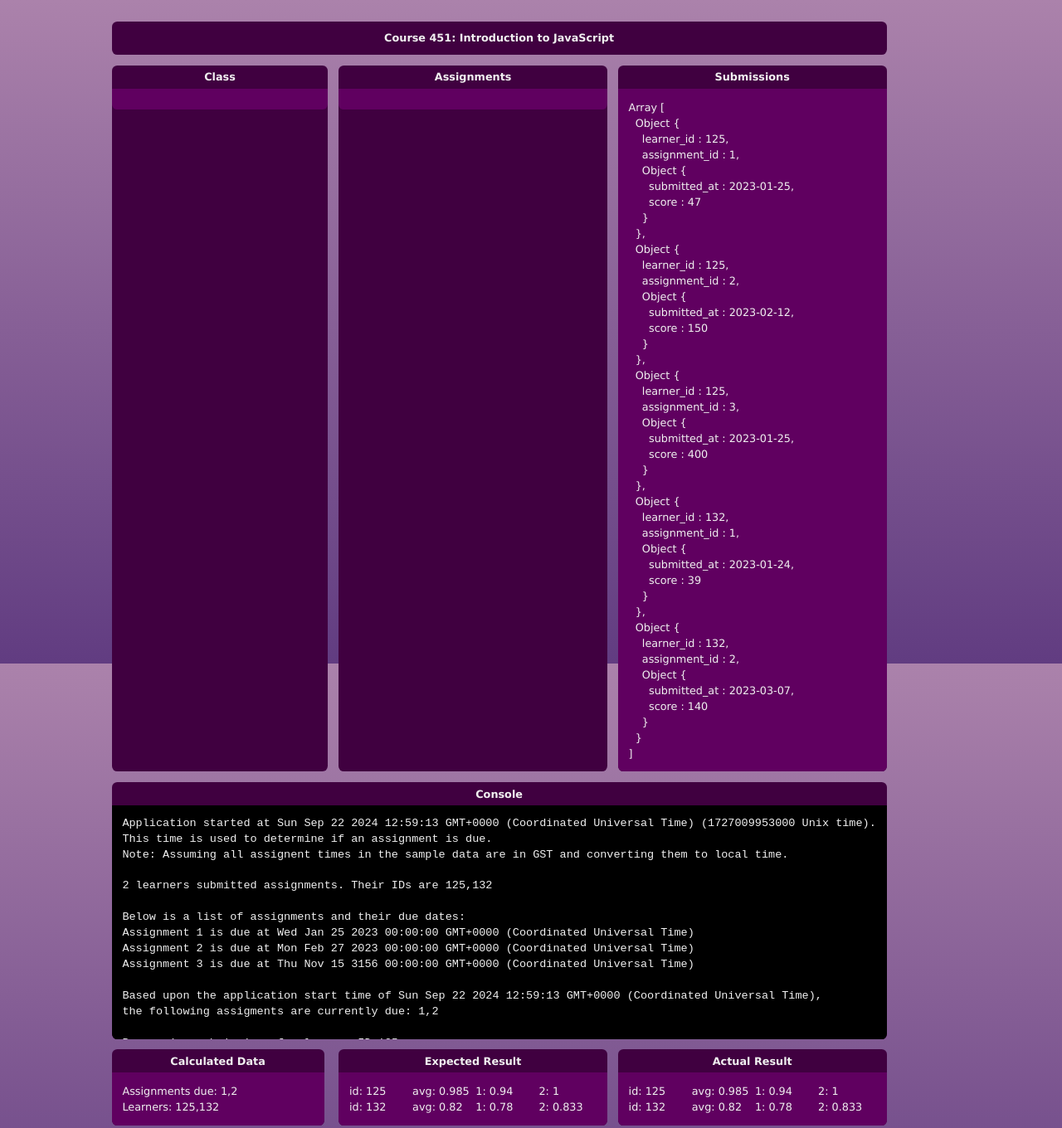
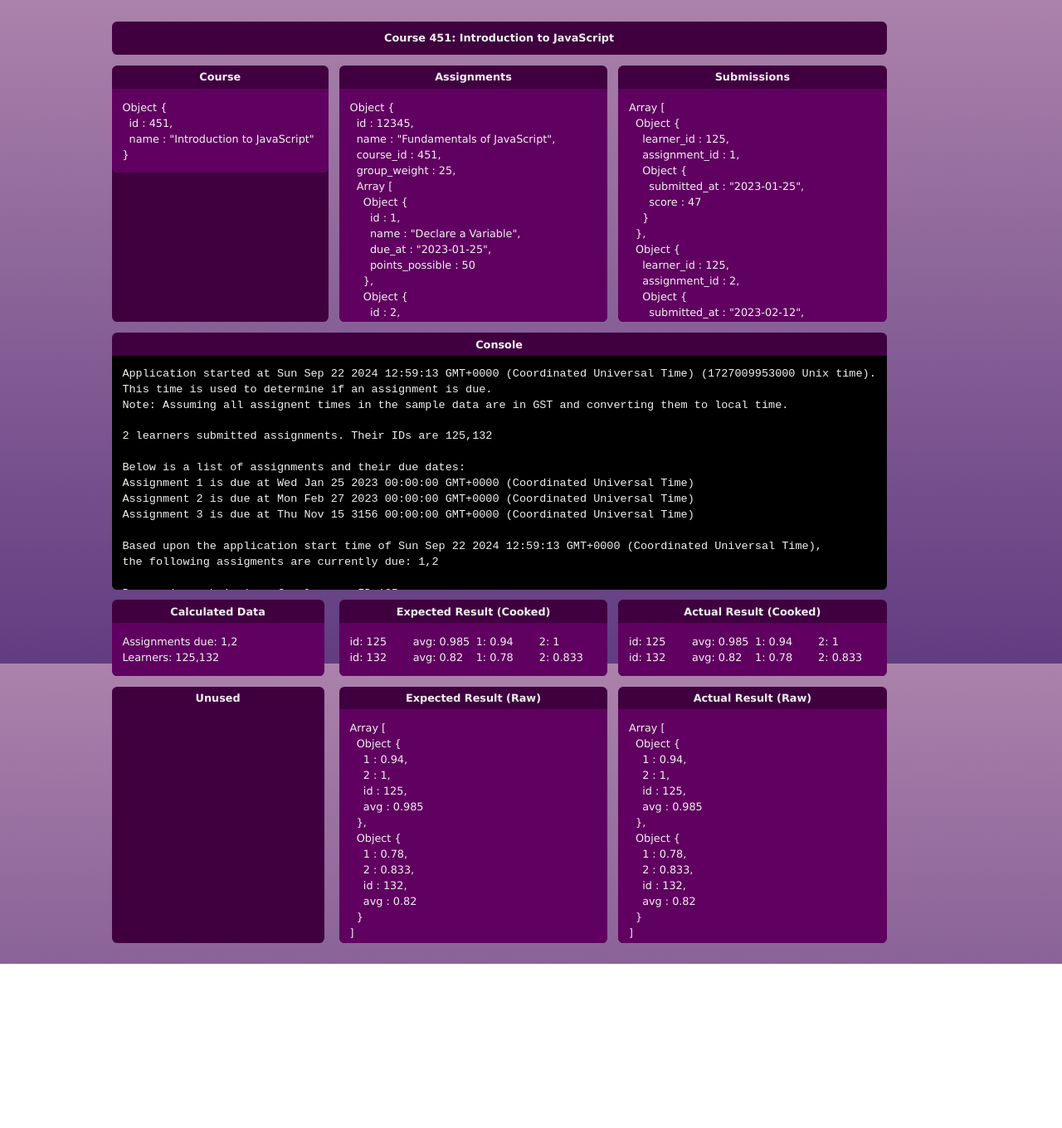
Before and after one commit to timotholt/sba-308, a plain HTML site: page index.html in a window 1280 px wide. Shown: the whole page at 83% size. After the commit the page ends 1162 px from the top, so only its background shows below. Drawn offline with Linux system fonts and the light colour scheme.

Commit message:
added raw windows and labeled everything appropriately

```diff
--- a/index.html
+++ b/index.html
@@ -15,8 +15,8 @@
         </div>
 
         <div class="resultContainer">
-            Class
-            <div id="class"></div>
+            Course
+            <div id="course"></div>
         </div>
         <div class="resultContainer">
             Assignments
@@ -32,13 +32,27 @@
             <div id="calculated"></div>
         </div>
         <div class="resultContainer">
-            Expected Result
+            Expected Result (Cooked)
             <div id="expectedResult"></div>
         </div>
         <div class="resultContainer">
-            Actual Result
+            Actual Result (Cooked)
             <div id="actualResult"></div>
         </div>
+
+        <div id="calculatedContainer">
+            Unused
+            <div id="unused"></div>
+        </div>
+        <div class="resultContainer">
+            Expected Result (Raw)
+            <div id="rawExpected"></div>
+        </div>
+        <div class="resultContainer">
+            Actual Result (Raw)
+            <div id="rawActual"></div>
+        </div>
+
     </div>
 
     <script src="./replaceconsole.js"></script>
--- a/script.js
+++ b/script.js
@@ -550,10 +550,14 @@ function displayObject(obj, outputDiv) {
   }
 }
 
-
-//==============
-// V2
-//==============
+//============================================================================
+// displayDataType()
+//
+// -- This function takes an object/array/primative data type, and adds it
+// to the appropriate DIV.  It is recursive and it's pretty neat.
+//
+// I wrote this one myself =)
+//============================================================================
 
 // Helper functions
 const isArray = (value) => {
@@ -643,6 +647,12 @@ function displayDataType(item, keyName, indentString, trailingComma, outputDiv)
 
       // Basic types are easy to handle
       case "string":
+        if (keyName)
+          outputSingleDiv(`${indentString}${keyName} : "${item}"`, trailingComma, outputDiv);
+        else
+          outputSingleDiv(`${indentString}"${item}"`, trailingComma, outputDiv);
+        break;
+
       case "number":
       case "bigint":
       case "boolean":
@@ -679,9 +689,17 @@ div.className = 'object-value';
 div.innerHTML += `Learners: ${getListOfLearners(LearnerSubmissions, true)}`;
 calculatedDiv.appendChild(div);
 
+// Display course group
+const courseDiv = document.getElementById("course");
+displayDataType(CourseInfo, null, ``, ``, courseDiv);
+
+// Display assignment group
+const assignmentsDiv = document.getElementById("assignments");
+displayDataType(AssignmentGroup, null, ``, ``, assignmentsDiv);
+
 // Display submissions
-const submissionDiv = document.getElementById("submissions");
-displayDataType(LearnerSubmissions, null, ``, ``, submissionDiv);
+const submissionsDiv = document.getElementById("submissions");
+displayDataType(LearnerSubmissions, null, ``, ``, submissionsDiv);
 
 // Run the app!
 const actualResult = getLearnerData(CourseInfo, AssignmentGroup, LearnerSubmissions);
@@ -727,6 +745,13 @@ const desiredResult = getDesiredLearnerData(CourseInfo, AssignmentGroup, Learner
   console.log(`]`);
 }
 
+// Display raw actual data
+const rawActualDiv = document.getElementById("rawActual");
+displayDataType(actualResult, null, ``, ``, rawActualDiv);
+
+// Display raw expected data
+const rawExpectedDiv = document.getElementById("rawExpected");
+displayDataType(desiredResult, null, ``, ``, rawExpectedDiv);
 
 
 //===================================
--- a/style.css
+++ b/style.css
@@ -32,9 +32,10 @@ body {
   width: min-content;
   grid-template-areas:
       'header header header'
-      'class assignments submissions'
+      'course assignments submissions'
       'console console console'
-      'calculated expected actual';
+      'calculated expected actual'
+      'blank rawExpected rawActual';
   gap: 1em;
 }
 
@@ -51,7 +52,7 @@ body {
   padding: 0.5em 0em 0.0em 0em;
 }
 
-#title, #lessons, #class, #assignments, #submissions, #expectedResult, #actualResult, #console {
+#title, #lessons, #course, #assignments, #submissions, #expectedResult, #actualResult, #rawExpected, #rawActual, #console {
   background-color: #400040;
   text-align: center;
   color: #f0f0f0;
@@ -97,7 +98,7 @@ body {
   font-size: 1.3em;
 }
 
-#expectedResult, #actualResult, #calculated, #class, #assignments, #submissions {
+#expectedResult, #rawExpected, #actualResult, #rawActual, #calculated, #course, #assignments, #submissions {
   margin-top: 0.5em;
   background-color: #600060;
   font-weight: normal;
@@ -141,14 +142,34 @@ body {
   padding: 1em;
 }
 
-#class {
-  grid-area: class;
+#course {
+  grid-area: course;
   margin-top: 0.5em;
+
+  /* Make each item a single row */
+  grid-template-columns: 1fr;
+  text-align: left;
+  padding: 1em;
+
+  /* Make the submissions scroll, and style the scrollbar */
+  overflow-y: auto;
+  max-height: 20em;
+  scrollbar-color: #A0A0A0 #600060;
 }
 
 #assignments {
   grid-area: assignments;
   margin-top: 0.5em;
+
+  /* Make each item a single row */
+  grid-template-columns: 1fr;
+  text-align: left;
+  padding: 1em;
+
+  /* Make the submissions scroll, and style the scrollbar */
+  overflow-y: auto;
+  max-height: 20em;
+  scrollbar-color: #A0A0A0 #600060;
 }
 
 #submissions {
@@ -159,7 +180,43 @@ body {
   grid-template-columns: 1fr;
   text-align: left;
   padding: 1em;
+
+  /* Make the submissions scroll, and style the scrollbar */
+  overflow-y: auto;
+  max-height: 20em;
+  scrollbar-color: #A0A0A0 #600060;
 }
+
+#rawExpected {
+  grid-area: rawExpected;
+  margin-top: 0.5em;
+
+  /* Make each item a single row */
+  grid-template-columns: 1fr;
+  text-align: left;
+  padding: 1em;
+
+  /* Make the submissions scroll, and style the scrollbar */
+  overflow-y: auto;
+  max-height: 20em;
+  scrollbar-color: #A0A0A0 #600060;
+}
+
+#rawActual {
+  grid-area: rawActual;
+  margin-top: 0.5em;
+
+  /* Make each item a single row */
+  grid-template-columns: 1fr;
+  text-align: left;
+  padding: 1em;
+
+  /* Make the submissions scroll, and style the scrollbar */
+  overflow-y: auto;
+  max-height: 20em;
+  scrollbar-color: #A0A0A0 #600060;
+}
+
 
 .object-value {
   padding-top: 2px;
```
